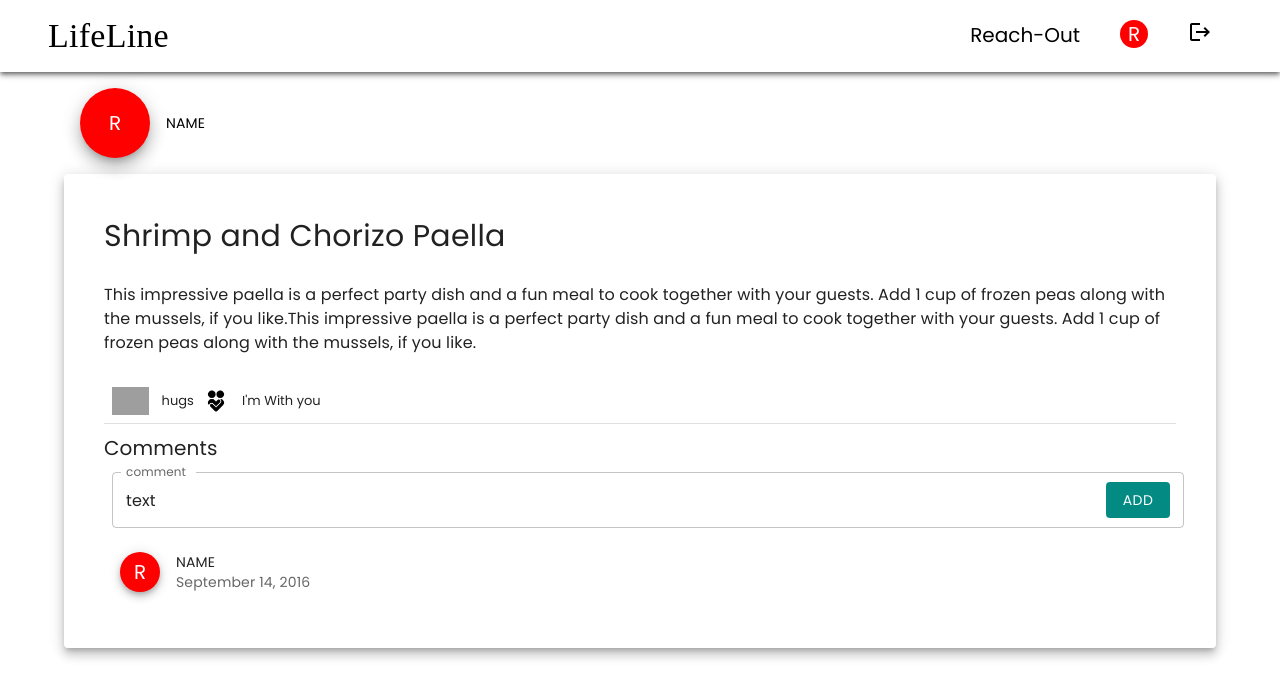
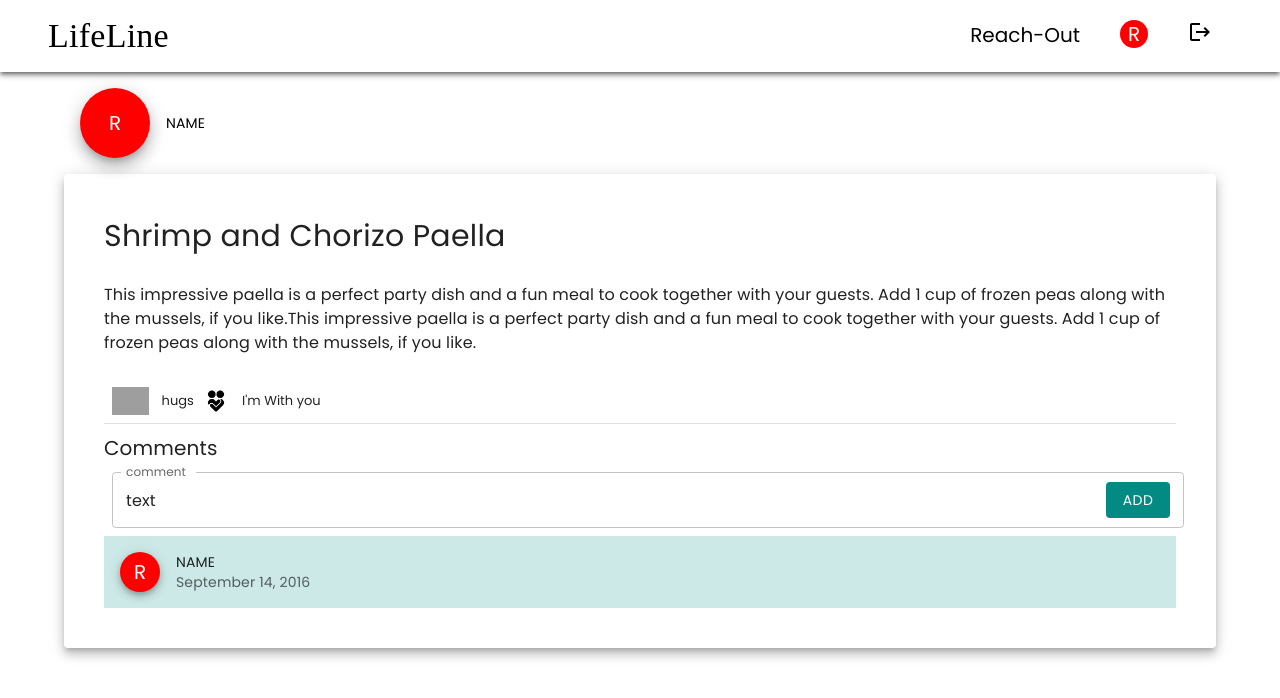
Before and after one commit to CKawara/Lifeline, a React (Create React App) app in the folder client/: page /posts/1 in a window 1280 px wide. Shown: the top 698 px of the page. Built offline with nearby package versions, Linux system fonts and the light colour scheme; grey boxes are pictures that could not be loaded; a web font is replaced by a local one.

Commit message:
add profile card link

```diff
--- a/client/src/components/Comments.js
+++ b/client/src/components/Comments.js
@@ -1,4 +1,4 @@
-import { Avatar, Button, CardHeader, FormControl, IconButton, InputAdornment, InputLabel, OutlinedInput } from '@mui/material'
+import { Avatar, Button, CardHeader, FormControl, InputAdornment, InputLabel, OutlinedInput } from '@mui/material'
 import React from 'react'
 
 const Comments = () => {
@@ -21,7 +21,7 @@ const Comments = () => {
                 label="comment"
             />
         </FormControl>
-        <CardHeader
+        <CardHeader sx={{backgroundColor:'#CCE9E7'}}
             avatar={
                 <Avatar sx={{ bgcolor: 'red', boxShadow: 5}} aria-label="recipe">
                  R
--- a/client/src/components/Dashboard.js
+++ b/client/src/components/Dashboard.js
@@ -1,4 +1,4 @@
-import { Avatar, CardHeader, Divider, Typography } from '@mui/material'
+import { Avatar, Divider, Typography } from '@mui/material'
 import {makeStyles} from '@mui/styles';
 import { Container } from '@mui/system'
 import React from 'react'
--- a/client/src/components/ProfileCard.js
+++ b/client/src/components/ProfileCard.js
@@ -1,22 +1,14 @@
-import { Card, CardActions, CardContent, Grid, Hidden, IconButton, Stack, Typography } from '@mui/material'
+import { Card, CardActions, CardContent, Grid, Hidden, IconButton, Link, Typography } from '@mui/material'
 import React from 'react'
-import {makeStyles} from '@mui/styles';
 import heart from '../assets/heart.png'
 import support from '../assets/hug-icon-13.jpg'
 import DeleteForeverOutlinedIcon from '@mui/icons-material/DeleteForeverOutlined';import BorderColorIcon from '@mui/icons-material/BorderColor';
 import MapsUgcOutlinedIcon from '@mui/icons-material/MapsUgcOutlined';
-import { useNavigate } from 'react-router-dom';
+import {  useNavigate } from 'react-router-dom';
 
-const useStyles = makeStyles(()=>({
-    actions:{
-      float:'right',
-    },
-
-  }))
 
 const ProfileCard = () => {
     const history = useNavigate()
-    const classes = useStyles()
     return (
         <Grid item xs={12} sm={4} style={{marginTop : 30}}>
             <Card sx={{ maxWidth: 345, height: 'auto',margin:5, boxShadow:5, borderRadius:7 }}>
@@ -33,7 +25,7 @@ const ProfileCard = () => {
                     <Typography variant="body2" color="text.secondary">
                         This impressive paella is a perfect party dish and a fun meal to cook
                         together with your guests. Add 1 cup of frozen peas along with the mussels,
-                    if you like.
+                        if you like.... <Link onClick={()=> history(`/posts/:id`)} color='#038B83' sx={{cursor: 'pointer'}} ><strong>More</strong></Link>
                     </Typography>
                 </CardContent>
                 <CardActions >
```
Lines whose indentation alone changed are shown as unchanged.
